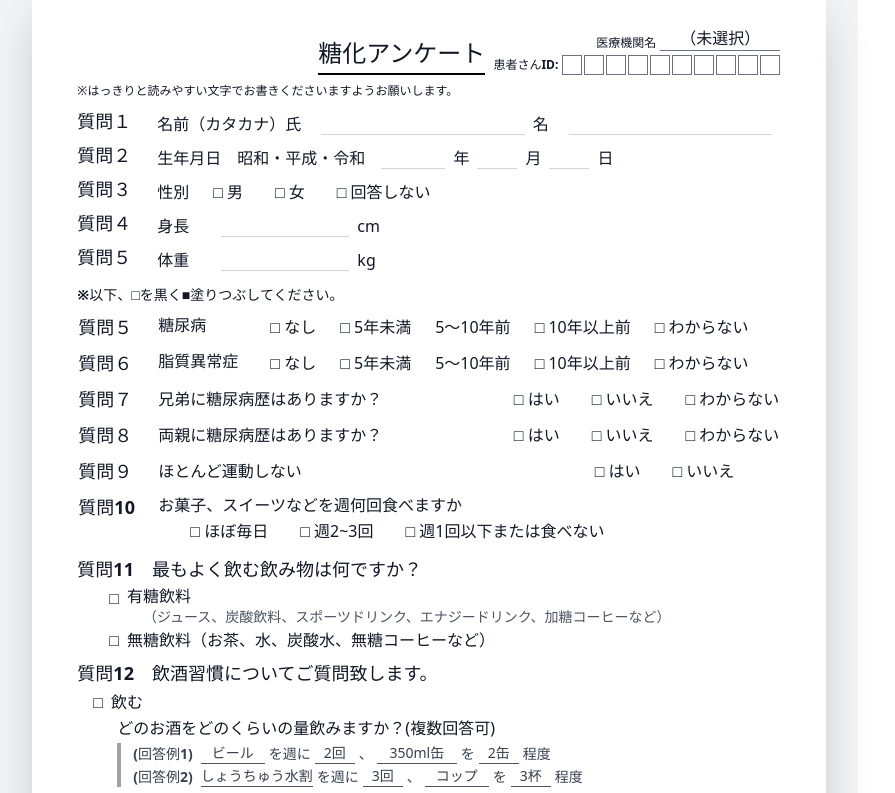
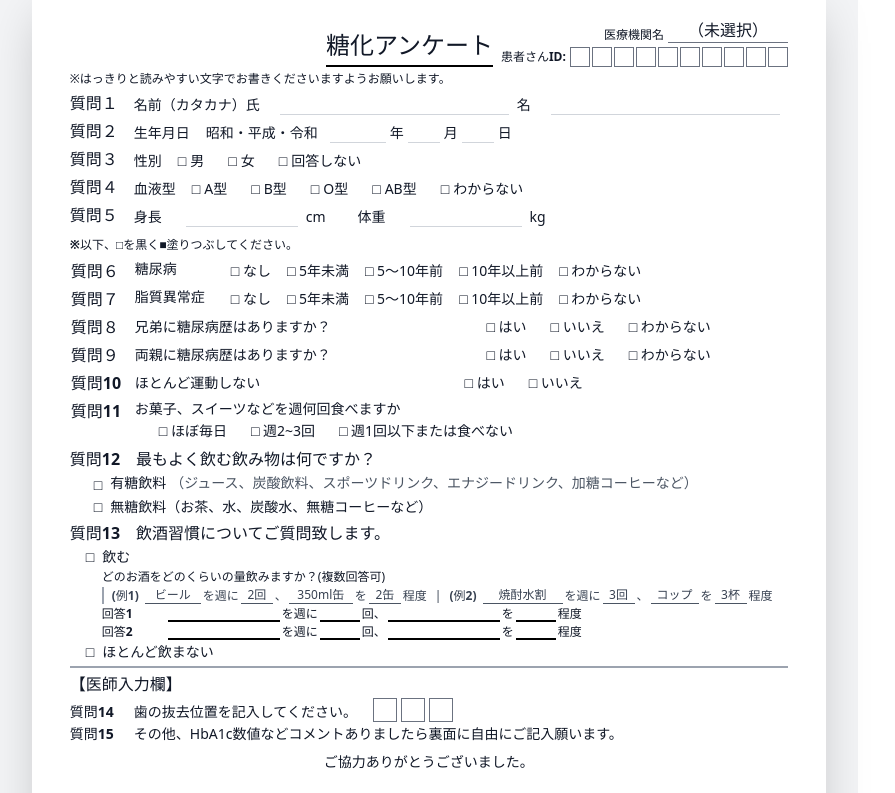
Before and after one commit to hashimoto-hiroyuki/touka-survey, a React (Vite) app: page / in a window 1280 px wide. Shown: the part 320-1113 px from the top of the page, without its empty margins (0-895 px from the left). Built offline with nearby package versions, Linux system fonts and the light colour scheme.

Commit message:
Update SurveyEditor.jsx

```diff
--- a/src/SurveyEditor.jsx
+++ b/src/SurveyEditor.jsx
@@ -253,7 +253,7 @@ const SurveyEditor = () => {
             max-width: none;
             box-shadow: none;
             margin: 0;
-            padding: 6mm 12mm;
+            padding: 5mm 10mm;
             height: 297mm !important;
             overflow: hidden !important;
             border: none !important;
@@ -615,10 +615,10 @@ const SurveyEditor = () => {
 
       {/* === プレビュー・印刷エリア === */}
       <div className="flex justify-center p-4 md:p-8 print:p-0">
-        <div ref={printRef} className="print-area bg-white w-[210mm] min-h-[297mm] shadow-2xl p-[12mm] relative text-base leading-snug box-border mx-auto">
+        <div ref={printRef} className="print-area bg-white w-[210mm] min-h-[297mm] shadow-2xl p-[10mm] relative text-base leading-snug box-border mx-auto">
 
           {/* ヘッダー */}
-          <div className="grid grid-cols-[1fr_auto_1fr] items-end mb-2 border-b-0 pb-0 w-full">
+          <div className="grid grid-cols-[1fr_auto_1fr] items-end mb-1 border-b-0 pb-0 w-full">
             <div></div>
             <div className="text-center px-2">
               <h1 className="text-2xl font-bold inline-block border-b-2 border-black pb-1 whitespace-nowrap">
@@ -643,34 +643,34 @@ const SurveyEditor = () => {
             </div>
           </div>
 
-          <p className="text-xs mb-2 font-medium">※はっきりと読みやすい文字でお書きくださいますようお願いします。</p>
+          <p className="text-xs mb-1 font-medium">※はっきりと読みやすい文字でお書きくださいますようお願いします。</p>
 
           {/* 基本情報入力欄 */}
-          <div className="mb-3 space-y-1">
+          <div className="mb-2 space-y-0.5">
             <div className="flex items-end pb-0.5">
-              <span className="w-20 font-bold text-lg">質問１</span>
-              <span className="mr-3">名前（カタカナ）氏</span>
+              <span className="w-16 font-bold text-base">質問１</span>
+              <span className="mr-3 text-sm">名前（カタカナ）氏</span>
               <div className="flex-1 border-b border-gray-300 mx-2"></div>
-              <span className="mr-3">名</span>
+              <span className="mr-3 text-sm">名</span>
               <div className="flex-1 border-b border-gray-300 mx-2"></div>
             </div>
 
             <div className="flex items-end pb-0.5">
-              <span className="w-20 font-bold text-lg">質問２</span>
-              <span className="mr-4">生年月日</span>
-              <span className="mr-2">昭和・平成・令和</span>
-              <span className="w-16 border-b border-gray-300 mx-2 text-center"></span>
-              <span>年</span>
-              <span className="w-10 border-b border-gray-300 mx-2 text-center"></span>
-              <span>月</span>
-              <span className="w-10 border-b border-gray-300 mx-2 text-center"></span>
-              <span>日</span>
+              <span className="w-16 font-bold text-base">質問２</span>
+              <span className="mr-4 text-sm">生年月日</span>
+              <span className="mr-2 text-sm">昭和・平成・令和</span>
+              <span className="w-14 border-b border-gray-300 mx-1 text-center"></span>
+              <span className="text-sm">年</span>
+              <span className="w-8 border-b border-gray-300 mx-1 text-center"></span>
+              <span className="text-sm">月</span>
+              <span className="w-8 border-b border-gray-300 mx-1 text-center"></span>
+              <span className="text-sm">日</span>
             </div>
 
             <div className="flex items-end pb-0.5">
-              <span className="w-20 font-bold text-lg">質問３</span>
-              <span className="mr-6">性別</span>
-              <div className="flex gap-8">
+              <span className="w-16 font-bold text-base">質問３</span>
+              <span className="mr-4 text-sm">性別</span>
+              <div className="flex gap-6 text-sm">
                 <label className="flex items-center gap-1"><span>□</span> 男</label>
                 <label className="flex items-center gap-1"><span>□</span> 女</label>
                 <label className="flex items-center gap-1"><span>□</span> 回答しない</label>
@@ -678,57 +678,65 @@ const SurveyEditor = () => {
             </div>
 
             <div className="flex items-end pb-0.5">
-              <span className="w-20 font-bold text-lg">質問４</span>
-              <span className="mr-6">身長</span>
-              <span className="w-32 border-b border-gray-300 mx-2"></span>
-              <span>cm</span>
+              <span className="w-16 font-bold text-base">質問４</span>
+              <span className="mr-4 text-sm">血液型</span>
+              <div className="flex gap-6 text-sm">
+                <label className="flex items-center gap-1"><span>□</span> A型</label>
+                <label className="flex items-center gap-1"><span>□</span> B型</label>
+                <label className="flex items-center gap-1"><span>□</span> O型</label>
+                <label className="flex items-center gap-1"><span>□</span> AB型</label>
+                <label className="flex items-center gap-1"><span>□</span> わからない</label>
+              </div>
             </div>
 
             <div className="flex items-end pb-0.5">
-              <span className="w-20 font-bold text-lg">質問５</span>
-              <span className="mr-6">体重</span>
-              <span className="w-32 border-b border-gray-300 mx-2"></span>
-              <span>kg</span>
+              <span className="w-16 font-bold text-base">質問５</span>
+              <span className="mr-4 text-sm">身長</span>
+              <span className="w-28 border-b border-gray-300 mx-2"></span>
+              <span className="text-sm">cm</span>
+              <span className="ml-8 mr-4 text-sm">体重</span>
+              <span className="w-28 border-b border-gray-300 mx-2"></span>
+              <span className="text-sm">kg</span>
             </div>
           </div>
 
-          <p className="text-sm font-bold mb-1 mt-2">※以下、□を黒く■塗りつぶしてください。</p>
+          <p className="text-xs font-bold mb-1">※以下、□を黒く■塗りつぶしてください。</p>
 
           {/* 中盤の質問テーブル */}
-          <table className="w-full text-base mb-2 border-collapse">
+          <table className="w-full text-sm mb-1 border-collapse">
             <tbody>
               <tr>
-                <td className="py-1 w-20 align-top font-bold text-lg">質問５</td>
-                <td className="py-1 w-28 align-top font-medium">糖尿病</td>
-                <td className="py-1">
-                  <div className="flex flex-wrap gap-x-6 gap-y-1">
+                <td className="py-0.5 w-16 align-top font-bold text-base">質問６</td>
+                <td className="py-0.5 w-24 align-top font-medium">糖尿病</td>
+                <td className="py-0.5">
+                  <div className="flex flex-wrap gap-x-4 gap-y-0.5">
                     <span>□ なし</span>
                     <span>□ 5年未満</span>
-                    <span>5～10年前</span>
+                    <span>□ 5～10年前</span>
                     <span>□ 10年以上前</span>
                     <span>□ わからない</span>
                   </div>
                 </td>
               </tr>
               <tr>
-                <td className="py-1 align-top font-bold text-lg">質問６</td>
-                <td className="py-1 align-top font-medium">脂質異常症</td>
-                <td className="py-1">
-                  <div className="flex flex-wrap gap-x-6 gap-y-1">
+                <td className="py-0.5 align-top font-bold text-base">質問７</td>
+                <td className="py-0.5 align-top font-medium">脂質異常症</td>
+                <td className="py-0.5">
+                  <div className="flex flex-wrap gap-x-4 gap-y-0.5">
                     <span>□ なし</span>
                     <span>□ 5年未満</span>
-                    <span>5～10年前</span>
+                    <span>□ 5～10年前</span>
                     <span>□ 10年以上前</span>
                     <span>□ わからない</span>
                   </div>
                 </td>
               </tr>
               <tr>
-                <td className="py-1 align-top font-bold text-lg">質問７</td>
-                <td className="py-1" colSpan="2">
-                  <div className="flex justify-between w-full max-w-2xl">
+                <td className="py-0.5 align-top font-bold text-base">質問８</td>
+                <td className="py-0.5" colSpan="2">
+                  <div className="flex justify-between w-full max-w-xl">
                     <span className="font-medium">兄弟に糖尿病歴はありますか？</span>
-                    <div className="flex gap-8">
+                    <div className="flex gap-6">
                       <span>□ はい</span>
                       <span>□ いいえ</span>
                       <span>□ わからない</span>
@@ -737,11 +745,11 @@ const SurveyEditor = () => {
                 </td>
               </tr>
               <tr>
-                <td className="py-1 align-top font-bold text-lg">質問８</td>
-                <td className="py-1" colSpan="2">
-                  <div className="flex justify-between w-full max-w-2xl">
+                <td className="py-0.5 align-top font-bold text-base">質問９</td>
+                <td className="py-0.5" colSpan="2">
+                  <div className="flex justify-between w-full max-w-xl">
                     <span className="font-medium">両親に糖尿病歴はありますか？</span>
-                    <div className="flex gap-8">
+                    <div className="flex gap-6">
                       <span>□ はい</span>
                       <span>□ いいえ</span>
                       <span>□ わからない</span>
@@ -750,11 +758,11 @@ const SurveyEditor = () => {
                 </td>
               </tr>
               <tr>
-                <td className="py-1 align-top font-bold text-lg">質問９</td>
-                <td className="py-1" colSpan="2">
-                  <div className="flex justify-between w-full max-w-xl">
+                <td className="py-0.5 align-top font-bold text-base">質問10</td>
+                <td className="py-0.5" colSpan="2">
+                  <div className="flex justify-between w-full max-w-md">
                     <span className="font-medium">ほとんど運動しない</span>
-                    <div className="flex gap-8">
+                    <div className="flex gap-6">
                       <span>□ はい</span>
                       <span>□ いいえ</span>
                     </div>
@@ -762,10 +770,10 @@ const SurveyEditor = () => {
                 </td>
               </tr>
               <tr>
-                <td className="py-1 align-top font-bold text-lg">質問10</td>
-                <td className="py-1" colSpan="2">
+                <td className="py-0.5 align-top font-bold text-base">質問11</td>
+                <td className="py-0.5" colSpan="2">
                   <div className="mb-0.5 font-medium">お菓子、スイーツなどを週何回食べますか</div>
-                  <div className="flex gap-8 ml-8">
+                  <div className="flex gap-6 ml-6">
                     <span>□ ほぼ毎日</span>
                     <span>□ 週2~3回</span>
                     <span>□ 週1回以下または食べない</span>
@@ -776,129 +784,127 @@ const SurveyEditor = () => {
           </table>
 
           {/* 飲み物 */}
-          <div className="mb-2">
-            <p className="font-bold text-lg mb-0.5">質問11　最もよく飲む飲み物は何ですか？</p>
-            <div className="ml-8 space-y-0.5">
+          <div className="mb-1">
+            <p className="font-bold text-base mb-0.5">質問12　最もよく飲む飲み物は何ですか？</p>
+            <div className="ml-6 space-y-0.5 text-sm">
               <div className="flex items-start">
                 <span className="mr-2 mt-0.5">□</span>
                 <div>
-                  <p className="font-medium">有糖飲料</p>
-                  <p className="text-sm text-gray-600 pl-4">（ジュース、炭酸飲料、スポーツドリンク、エナジードリンク、加糖コーヒーなど）</p>
+                  <span className="font-medium">有糖飲料</span>
+                  <span className="text-gray-600 ml-1">（ジュース、炭酸飲料、スポーツドリンク、エナジードリンク、加糖コーヒーなど）</span>
                 </div>
               </div>
-              <div className="flex items-center mt-0.5">
+              <div className="flex items-center">
                 <span className="mr-2">□</span>
-                <p className="font-medium">無糖飲料（お茶、水、炭酸水、無糖コーヒーなど）</p>
+                <span className="font-medium">無糖飲料（お茶、水、炭酸水、無糖コーヒーなど）</span>
               </div>
             </div>
           </div>
 
           {/* アルコール */}
-          <div className="mb-2">
-            <p className="font-bold text-lg mb-1">質問12　飲酒習慣についてご質問致します。</p>
+          <div className="mb-1">
+            <p className="font-bold text-base mb-0.5">質問13　飲酒習慣についてご質問致します。</p>
 
-            <div className="ml-4">
-              <div className="flex items-center mb-1 font-bold">
+            <div className="ml-4 text-sm">
+              <div className="flex items-center mb-0.5 font-bold">
                 <span className="mr-2">□</span>
                 <span>飲む</span>
               </div>
 
-              <div className="ml-6">
-                <p className="mb-1 font-medium">どのお酒をどのくらいの量飲みますか？(複数回答可)</p>
+              <div className="ml-4">
+                <p className="mb-0.5 font-medium text-xs">どのお酒をどのくらいの量飲みますか？(複数回答可)</p>
 
-                <div className="text-gray-700 mb-1 pl-3 border-l-4 border-gray-400 text-sm">
-                  <div className="flex items-end mb-0.5">
-                    <span className="font-bold mr-1">(回答例1)</span>
-                    <span className="border-b border-gray-600 w-16 text-center mx-1">ビール</span>
+                <div className="text-gray-700 mb-0.5 pl-2 border-l-2 border-gray-400 text-xs">
+                  <div className="flex items-end">
+                    <span className="font-bold mr-1">(例1)</span>
+                    <span className="border-b border-gray-600 w-14 text-center mx-0.5">ビール</span>
                     <span>を週に</span>
-                    <span className="border-b border-gray-600 w-10 text-center mx-1">2回</span>
+                    <span className="border-b border-gray-600 w-8 text-center mx-0.5">2回</span>
                     <span>、</span>
-                    <span className="border-b border-gray-600 w-20 text-center mx-1">350ml缶</span>
+                    <span className="border-b border-gray-600 w-16 text-center mx-0.5">350ml缶</span>
                     <span>を</span>
-                    <span className="border-b border-gray-600 w-10 text-center mx-1">2缶</span>
+                    <span className="border-b border-gray-600 w-8 text-center mx-0.5">2缶</span>
                     <span>程度</span>
-                  </div>
-                  <div className="flex items-end">
-                    <span className="font-bold mr-1">(回答例2)</span>
-                    <span className="border-b border-gray-600 w-28 text-center mx-1">しょうちゅう水割</span>
+                    <span className="mx-2">|</span>
+                    <span className="font-bold mr-1">(例2)</span>
+                    <span className="border-b border-gray-600 w-20 text-center mx-0.5">焼酎水割</span>
                     <span>を週に</span>
-                    <span className="border-b border-gray-600 w-10 text-center mx-1">3回</span>
+                    <span className="border-b border-gray-600 w-8 text-center mx-0.5">3回</span>
                     <span>、</span>
-                    <span className="border-b border-gray-600 w-16 text-center mx-1">コップ</span>
+                    <span className="border-b border-gray-600 w-12 text-center mx-0.5">コップ</span>
                     <span>を</span>
-                    <span className="border-b border-gray-600 w-10 text-center mx-1">3杯</span>
+                    <span className="border-b border-gray-600 w-8 text-center mx-0.5">3杯</span>
                     <span>程度</span>
                   </div>
                 </div>
 
-                <div className="space-y-1 mt-1 font-medium text-lg">
+                <div className="space-y-0.5 mt-0.5 text-sm">
                   <div className="flex items-end">
-                    <span className="text-base font-bold">質問12回答1</span>
-                    <span className="border-b-2 border-black w-32 mx-1"></span>
-                    <span className="text-base">を週に</span>
-                    <span className="border-b-2 border-black w-12 mx-1"></span>
-                    <span className="text-base">回、</span>
-                    <span className="border-b-2 border-black w-32 mx-1"></span>
-                    <span className="text-base">を</span>
-                    <span className="border-b-2 border-black w-12 mx-1"></span>
-                    <span className="text-base">程度</span>
+                    <span className="text-xs font-bold w-16">回答1</span>
+                    <span className="border-b-2 border-black w-28 mx-0.5"></span>
+                    <span className="text-xs">を週に</span>
+                    <span className="border-b-2 border-black w-10 mx-0.5"></span>
+                    <span className="text-xs">回、</span>
+                    <span className="border-b-2 border-black w-28 mx-0.5"></span>
+                    <span className="text-xs">を</span>
+                    <span className="border-b-2 border-black w-10 mx-0.5"></span>
+                    <span className="text-xs">程度</span>
                   </div>
                   <div className="flex items-end">
-                    <span className="text-base font-bold">質問12回答2</span>
-                    <span className="border-b-2 border-black w-32 mx-1"></span>
-                    <span className="text-base">を週に</span>
-                    <span className="border-b-2 border-black w-12 mx-1"></span>
-                    <span className="text-base">回、</span>
-                    <span className="border-b-2 border-black w-32 mx-1"></span>
-                    <span className="text-base">を</span>
-                    <span className="border-b-2 border-black w-12 mx-1"></span>
-                    <span className="text-base">程度</span>
+                    <span className="text-xs font-bold w-16">回答2</span>
+                    <span className="border-b-2 border-black w-28 mx-0.5"></span>
+                    <span className="text-xs">を週に</span>
+                    <span className="border-b-2 border-black w-10 mx-0.5"></span>
+                    <span className="text-xs">回、</span>
+                    <span className="border-b-2 border-black w-28 mx-0.5"></span>
+                    <span className="text-xs">を</span>
+                    <span className="border-b-2 border-black w-10 mx-0.5"></span>
+                    <span className="text-xs">程度</span>
                   </div>
                 </div>
               </div>
 
-              <div className="flex items-center mt-1 font-bold">
+              <div className="flex items-center mt-0.5 font-bold">
                 <span className="mr-2">□</span>
                 <span>ほとんど飲まない</span>
               </div>
             </div>
           </div>
 
-          <hr className="border-t-2 border-gray-400 my-2" />
+          <hr className="border-t-2 border-gray-400 my-1" />
 
           {/* 医師入力欄 */}
           <div className="relative">
-            <p className="font-bold text-lg mb-1">【医師入力欄】</p>
-            <div className="flex items-end mb-1">
-              <span className="w-20 font-bold">質問13</span>
-              <span className="text-base">歯の抜去位置を記入してください。</span>
-              <div className="ml-4 flex gap-2">
-                <div className="w-8 h-8 border border-gray-500"></div>
-                <div className="w-8 h-8 border border-gray-500"></div>
-                <div className="w-8 h-8 border border-gray-500"></div>
+            <p className="font-bold text-base mb-0.5">【医師入力欄】</p>
+            <div className="flex items-end mb-0.5 text-sm">
+              <span className="w-16 font-bold">質問14</span>
+              <span>歯の抜去位置を記入してください。</span>
+              <div className="ml-4 flex gap-1">
+                <div className="w-6 h-6 border border-gray-500"></div>
+                <div className="w-6 h-6 border border-gray-500"></div>
+                <div className="w-6 h-6 border border-gray-500"></div>
               </div>
             </div>
-            <div className="flex items-start">
-              <span className="w-20 font-bold">質問14</span>
-              <div className="text-base">
-                <p>その他、HbA1c数値などコメントありましたら</p>
-                <p>裏面に自由にご記入願います。</p>
+            <div className="flex items-start text-sm">
+              <span className="w-16 font-bold">質問15</span>
+              <div>
+                <span>その他、HbA1c数値などコメントありましたら裏面に自由にご記入願います。</span>
               </div>
             </div>
 
             {/* QRコード */}
             {clinicName && qrCodeDisplayUrl && (
-              <div className="absolute right-0 -bottom-2">
+              <div className="absolute right-0 -bottom-1">
                 <img
                   src={generateQRCode(qrCodeDisplayUrl, 150)}
                   alt="QR Code"
-                  className="w-24 h-24 object-contain"
+                  className="w-20 h-20 object-contain"
                 />
               </div>
             )}
           </div>
 
-          <div className="text-center mt-3 text-sm font-medium">
+          <div className="text-center mt-2 text-sm font-medium">
             ご協力ありがとうございました。
           </div>
 
```
